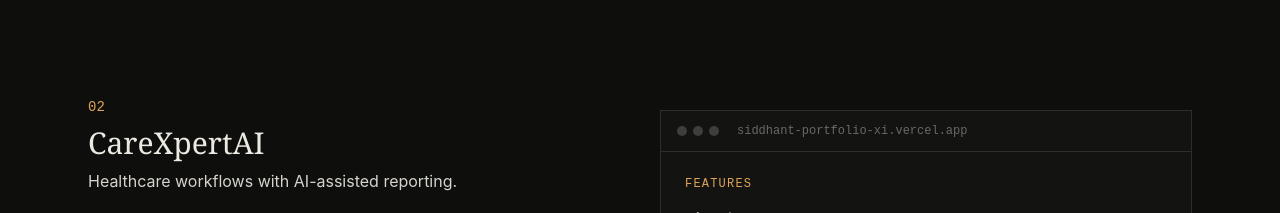
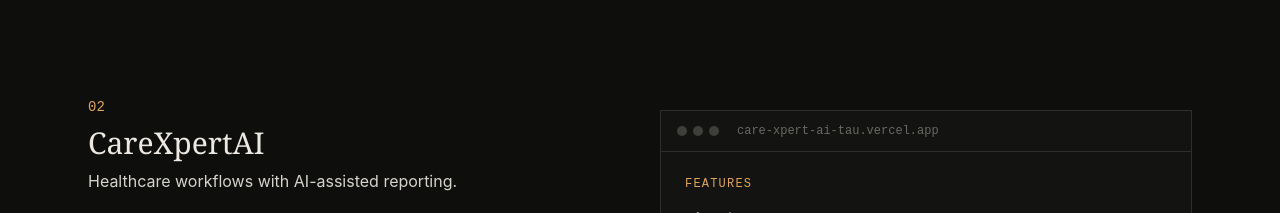
Before and after one commit to siddhantportfolio20/siddhantPortfolio, a React (Vite) app: page / in a window 1280 px wide. Shown: the part 2660-2873 px from the top of the page. Built offline with nearby package versions, Linux system fonts and the light colour scheme; the HTML template or start-up script is replaced by a standard one.

Commit message:
updated project line

```diff
--- a/src/data/projects.js
+++ b/src/data/projects.js
@@ -8,7 +8,7 @@
     description: 'A full-stack healthcare platform for appointments, patient management, doctor services and AI-assisted diagnostic reporting.',
     tech: ['React','Node.js','Express','MongoDB','Tailwind CSS','AI APIs','Google Maps API'],
     features: ['Appointment management','Patient/doctor workflows','15+ REST APIs','20+ reusable React components','AI-assisted diagnostic reporting','Google Maps integration','PDF report generation'],
-    github: 'https://github.com/siddhantportfolio20/CareXpert-AI', live: 'https://siddhant-portfolio-xi.vercel.app/' },
+    github: 'https://github.com/siddhantportfolio20/CareXpert-AI', live: 'https://care-xpert-ai-tau.vercel.app/' },
   { id: '03', title: 'Blogging Platform', subtitle: 'A role-based content management system.',
     description: 'A full-stack blogging platform with separate user and admin workflows for publishing, authentication and comment moderation.',
     tech: ['React','Node.js','Express','MongoDB','JWT'],
```
